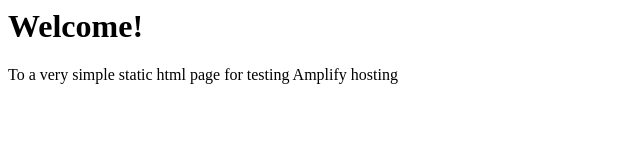
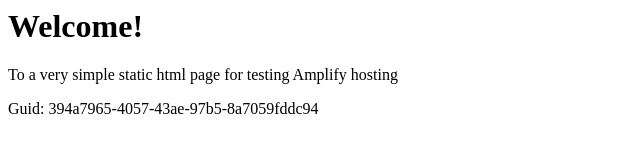
Before and after one commit to aws-aemilia-arn/Github-PR-Commit-Integration-Test-DoNotTouch-GitH-MJCD6L4M-v1-preprod-eu-north-1, a website: page src/index.html in a window 1280 px wide. Shown: the whole page, without its empty margins (0-640 px from the left). Drawn offline with Linux system fonts and the light colour scheme.

Commit message:
commit from integ tests

```diff
--- a/src/index.html
+++ b/src/index.html
@@ -1,3 +1,5 @@
+
+
 <html lang="en">
 
 <head>
@@ -10,6 +12,6 @@
 <body>
     <h1>Welcome!</h1>
     <p>To a very simple static html page for testing Amplify hosting</p>
-</body>
+    <p>Guid: 394a7965-4057-43ae-97b5-8a7059fddc94</p></body>
 
 </html>
```
